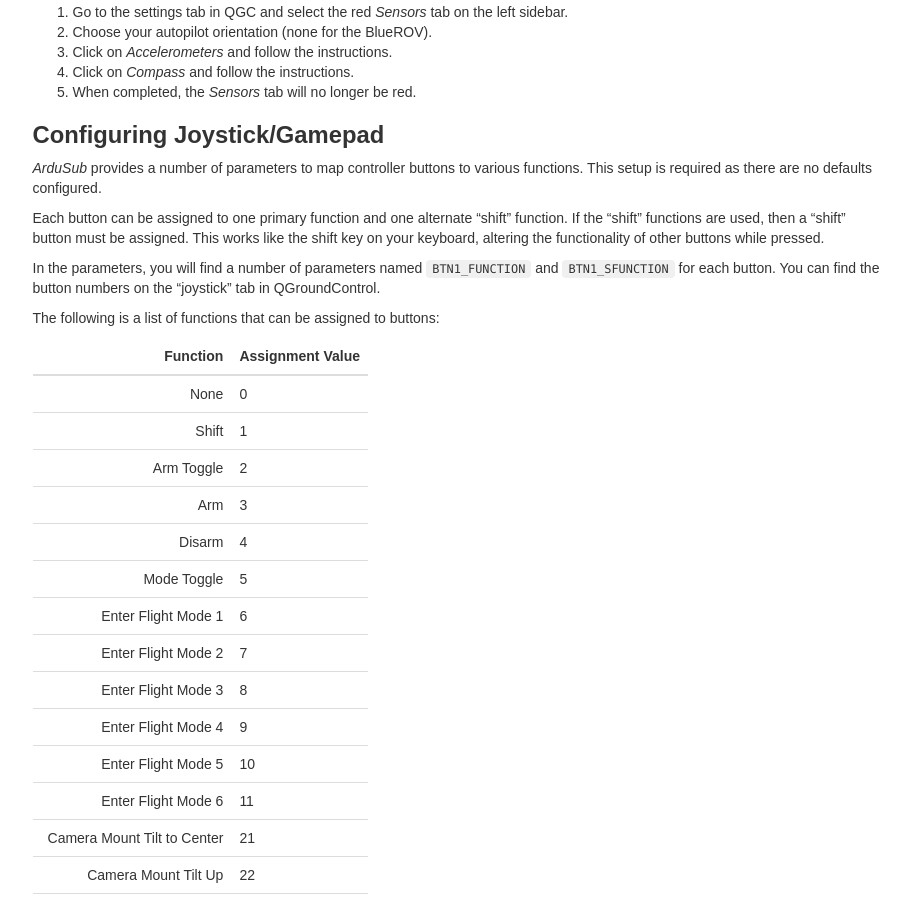
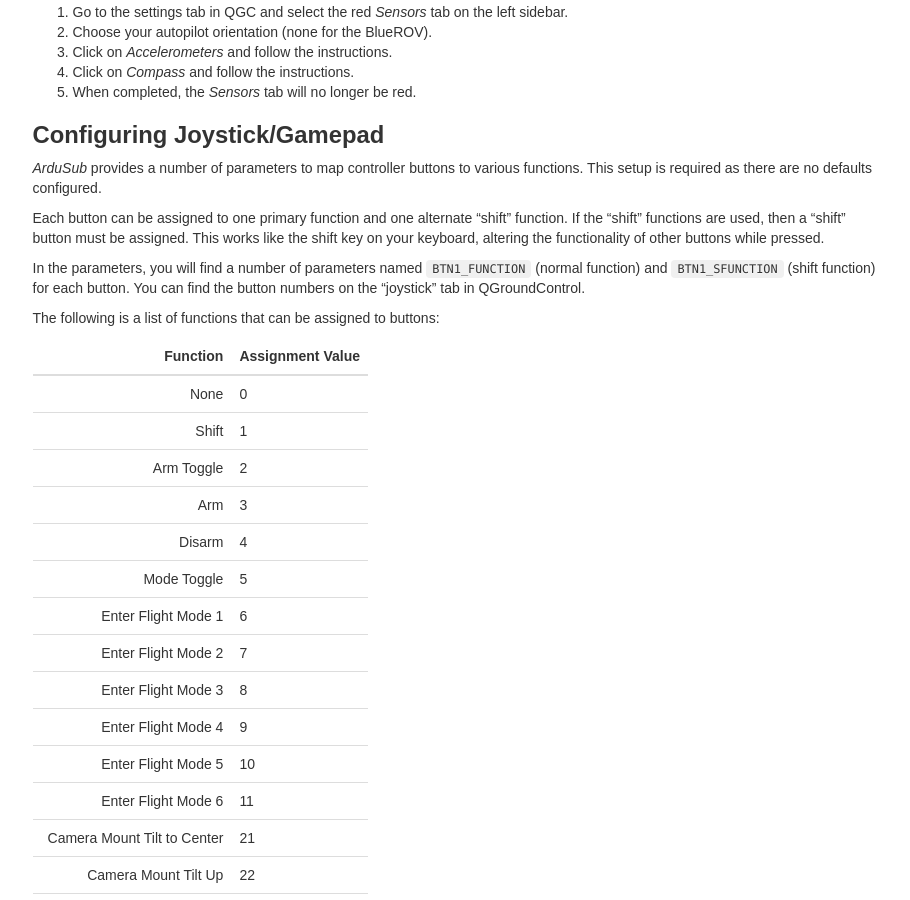
Before and after one commit to bluerobotics/retired-ardusub-docs, a Jekyll site: the page built from pages/initial-setup.md, in a window 1280 px wide and 900 px high, scrolled down 1983 px. Shown: the whole window, without its empty margins (330-1240 px from the left). Built offline with Jekyll 4.4.1, drawn with Linux system fonts in a browser that asks for light colours.

Commit message:
Explain joystick shift button better.

```diff
--- a/pages/initial-setup.md
+++ b/pages/initial-setup.md
@@ -114,7 +114,7 @@ Once the controller is connected to QGC for the first time, we must calibrate th
 
 Each button can be assigned to one primary function and one alternate "shift" function. If the "shift" functions are used, then a "shift" button must be assigned. This works like the shift key on your keyboard, altering the functionality of other buttons while pressed.
 
-In the parameters, you will find a number of parameters named `BTN1_FUNCTION` and `BTN1_SFUNCTION` for each button. You can find the button numbers on the "joystick" tab in QGroundControl.
+In the parameters, you will find a number of parameters named `BTN1_FUNCTION` (normal function) and `BTN1_SFUNCTION` (shift function) for each button. You can find the button numbers on the "joystick" tab in QGroundControl.
 
 The following is a list of functions that can be assigned to buttons:
 
```
